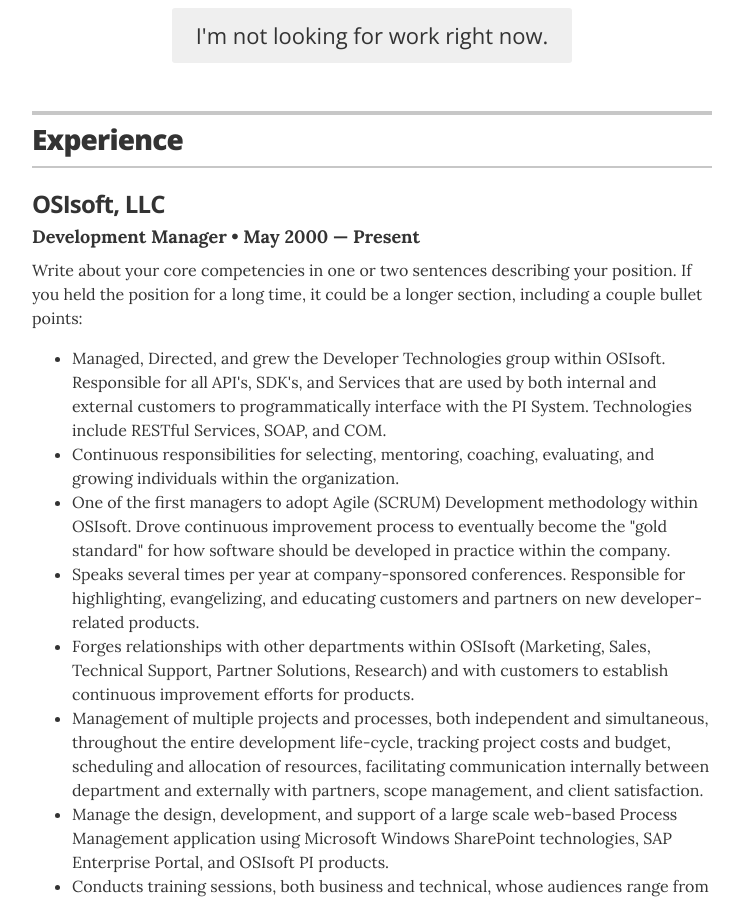
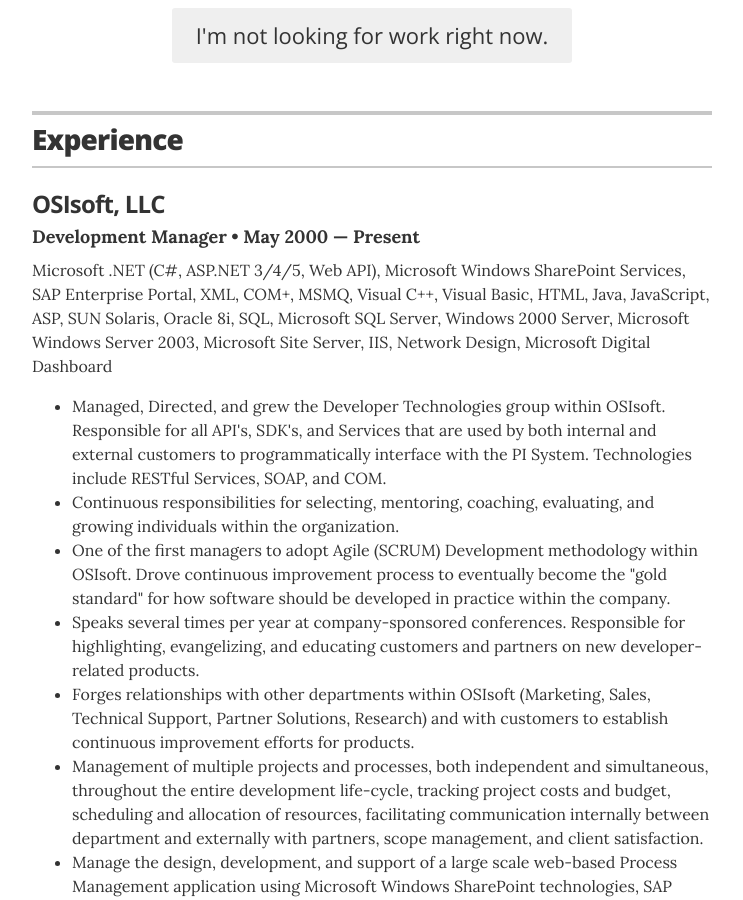
Before and after one commit to Sloveez/sloveez.github.io, a Jekyll site: the page built from index.html, in a window 1280 px wide and 900 px high, scrolled down 621 px. Shown: the whole window, without its empty margins (268-1011 px from the left). Built offline with Jekyll 4.4.1, drawn with Linux system fonts in a browser that asks for light colours.

Commit message:
Update resume.html

```diff
--- a/_layouts/resume.html
+++ b/_layouts/resume.html
@@ -55,7 +55,7 @@
         <div class="resume-item" itemscope itemprop="worksFor" itemtype="http://schema.org/Organization">
           <h3 class="resume-item-title" itemprop="name">{{ exp.employer }}</h3>
           <h4 class="resume-item-details" itemprop="description">{{ exp.title }} &bull; {{ exp.start }} &mdash; {{ exp.end }}</h4>
-          <p class="resume-item-copy">Write about your core competencies in one or two sentences describing your position. If you held the position for a long time, it could be a longer section, including a couple bullet points:</p>
+          <p class="resume-item-copy">{{ exp.copy }}</p>
           <ul class="resume-item-list">
             {% for ach in exp.achievements %}
             <li>{{ ach }}</li>
```
